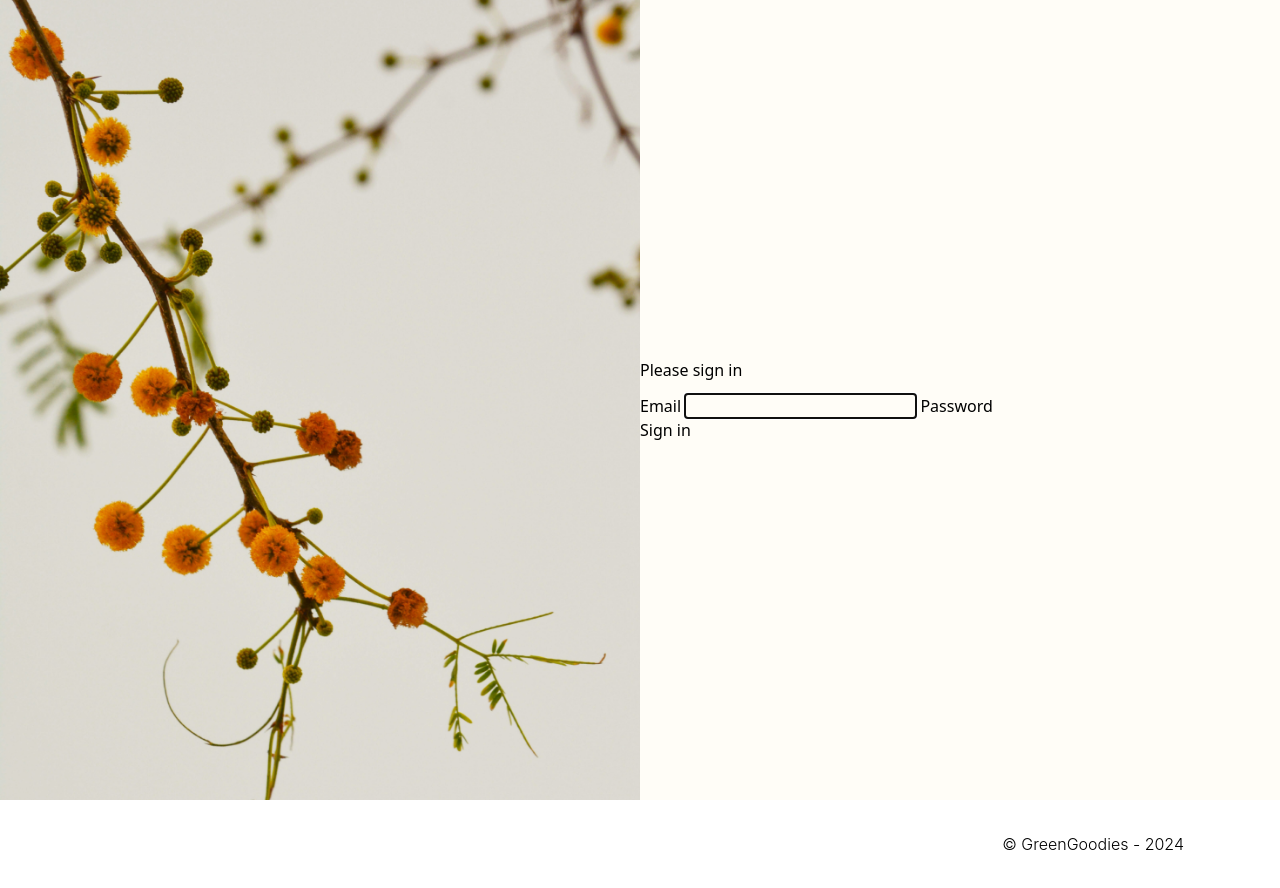
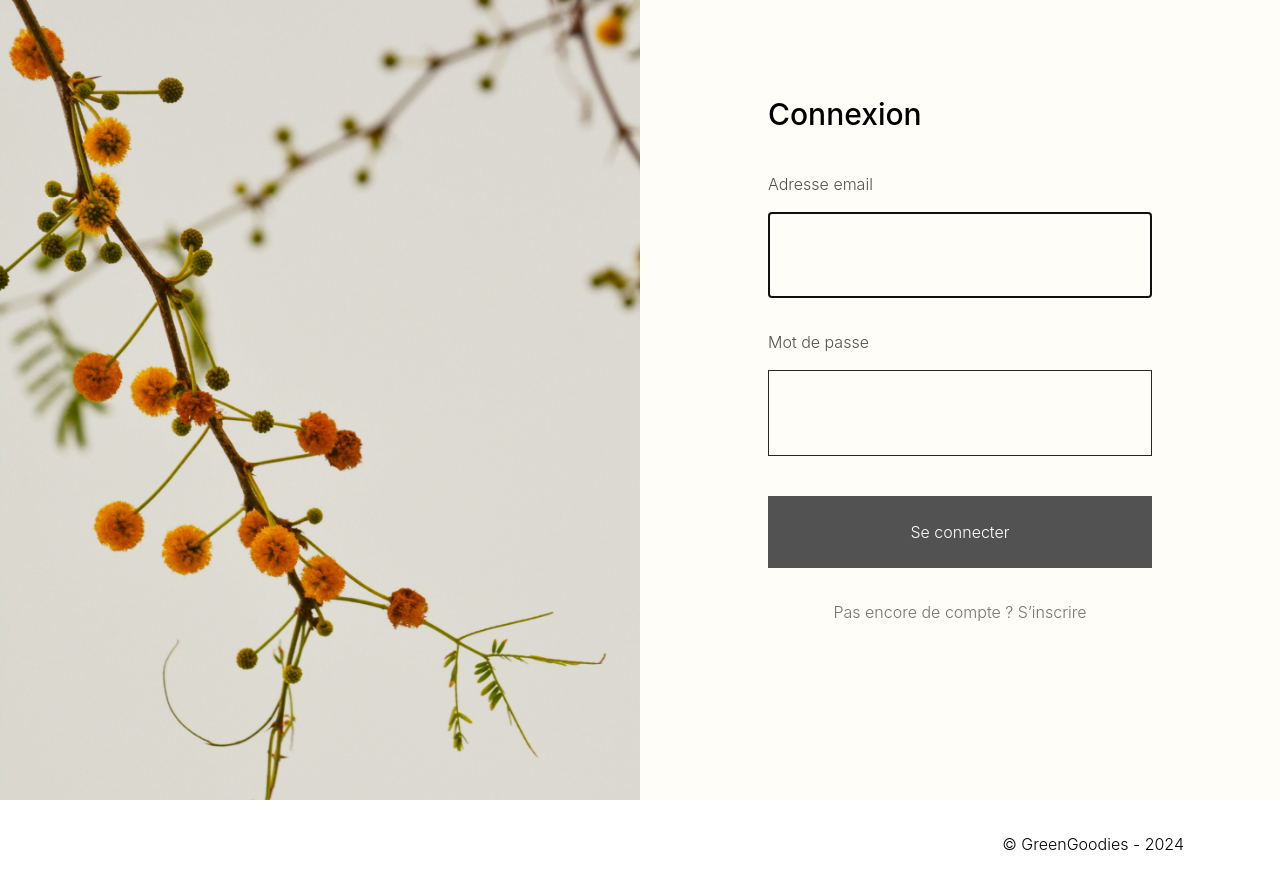
Before and after one commit to antoinelrk/GreenGoodies, a Symfony app: template templates/security/login.html.twig in a window 1280 px wide. Shown: the part 88-976 px from the top of the page. Run offline with Twig, Linux system fonts and the light colour scheme; the template is opened without the code that fills it, so the values that code supplies are empty; style sheets or scripts are compiled from the project's sources; some libraries are stand-ins or nearby versions.

Commit message:
Enhance login page with improved layout, French translations, and styling

```diff
--- a/templates/security/login.html.twig
+++ b/templates/security/login.html.twig
@@ -1,16 +1,20 @@
 {% extends 'base.html.twig' %}
 
-{% block title %}Log in!{% endblock %}
+{% block title %}Se connecter - GreenGoodies{% endblock %}
 
 {% block body %}
-<div class="flex max-h-screen overflow-hidden" style="background-color: #FFFDF7">
+<div class="flex max-h-screen overflow-hidden font-inter" style="background-color: #FFFDF7">
     <div class="w-1/2">
         <img class="object-cover" src="{{ asset('images/login.png') }}" alt="">
     </div>
 
-    <div class="flex w-1/2 items-center justify-center">
-        <div class="flex flex-col">
-            <form method="post">
+    <div class="flex w-1/2 justify-center pt-24 h-max">
+        <div class="flex flex-col w-3/5">
+            <h1 class="text-3xl font-medium">
+                Connexion
+            </h1>
+
+            <form class="flex flex-col w-full mt-10" method="post">
                 {% if error %}
                     <div class="alert alert-danger">{{ error.messageKey|trans(error.messageData, 'security') }}</div>
                 {% endif %}
@@ -21,11 +25,40 @@
                     </div>
                 {% endif %}
 
-                <h1 class="h3 mb-3 font-weight-normal">Please sign in</h1>
-                <label for="username">Email</label>
-                <input type="email" value="{{ last_username }}" name="_username" id="username" class="form-control" autocomplete="email" required autofocus>
-                <label for="password">Password</label>
-                <input type="password" name="_password" id="password" class="form-control" autocomplete="current-password" required>
+                <label
+                    class="text-neutral-600"
+                    for="username"
+                >
+                    Adresse email
+                </label>
+
+                <input
+                    type="email"
+                    value="{{ last_username }}"
+                    name="_username"
+                    id="username"
+                    class="mt-4 form-control py-7 pl-4 border border-neutral-800 font-inter text-lg"
+                    autocomplete="email"
+                    required
+                    autofocus
+                >
+
+                <label
+                    class="text-neutral-600 mt-8"
+                    for="password"
+                >
+                    Mot de passe
+                </label>
+
+                <input
+                    type="password"
+                    name="_password"
+                    id="password"
+                    class="mt-4 form-control py-7 pl-4 border border-neutral-800 font-inter text-lg"
+                    autocomplete="current-password"
+                    required
+                >
+
                 <input type="hidden" name="_csrf_token" data-controller="csrf-protection" value="{{ csrf_token('authenticate') }}">
 
                 {#
@@ -38,10 +71,20 @@
                 </div>
                 #}
 
-                <button class="btn btn-lg btn-primary" type="submit">
-                    Sign in
+                <button
+                    class="bg-neutral-600 py-6 text-white cursor-pointer mt-10 hover:bg-neutral-500"
+                    type="submit"
+                >
+                    Se connecter
                 </button>
             </form>
+
+            <a
+                class="text-neutral-500 mt-8 hover:text-neutral-600 hover:underline  mx-auto"
+                href="/register"
+            >
+                Pas encore de compte ? S’inscrire
+            </a>
         </div>
     </div>
 </div>
```
